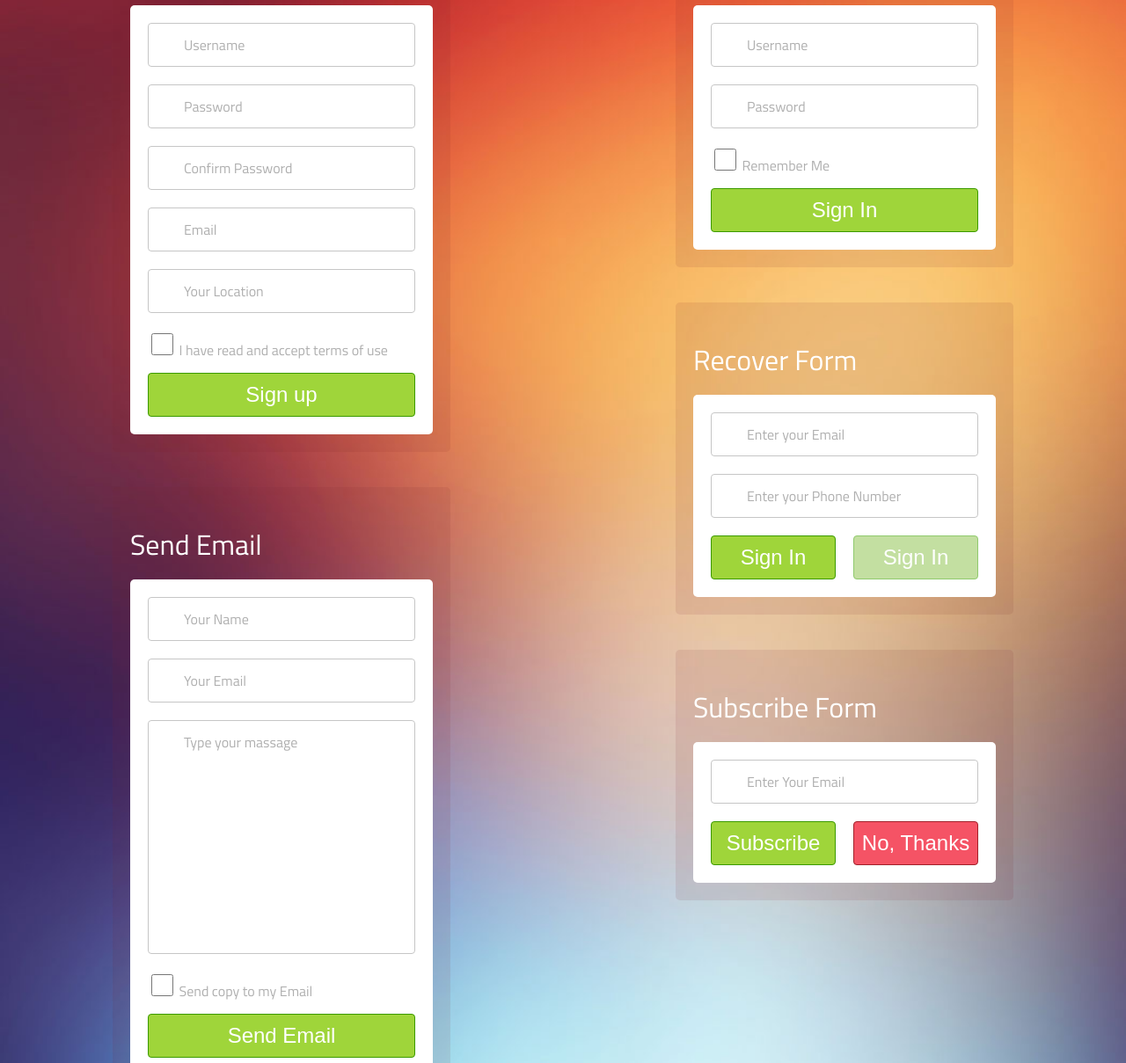
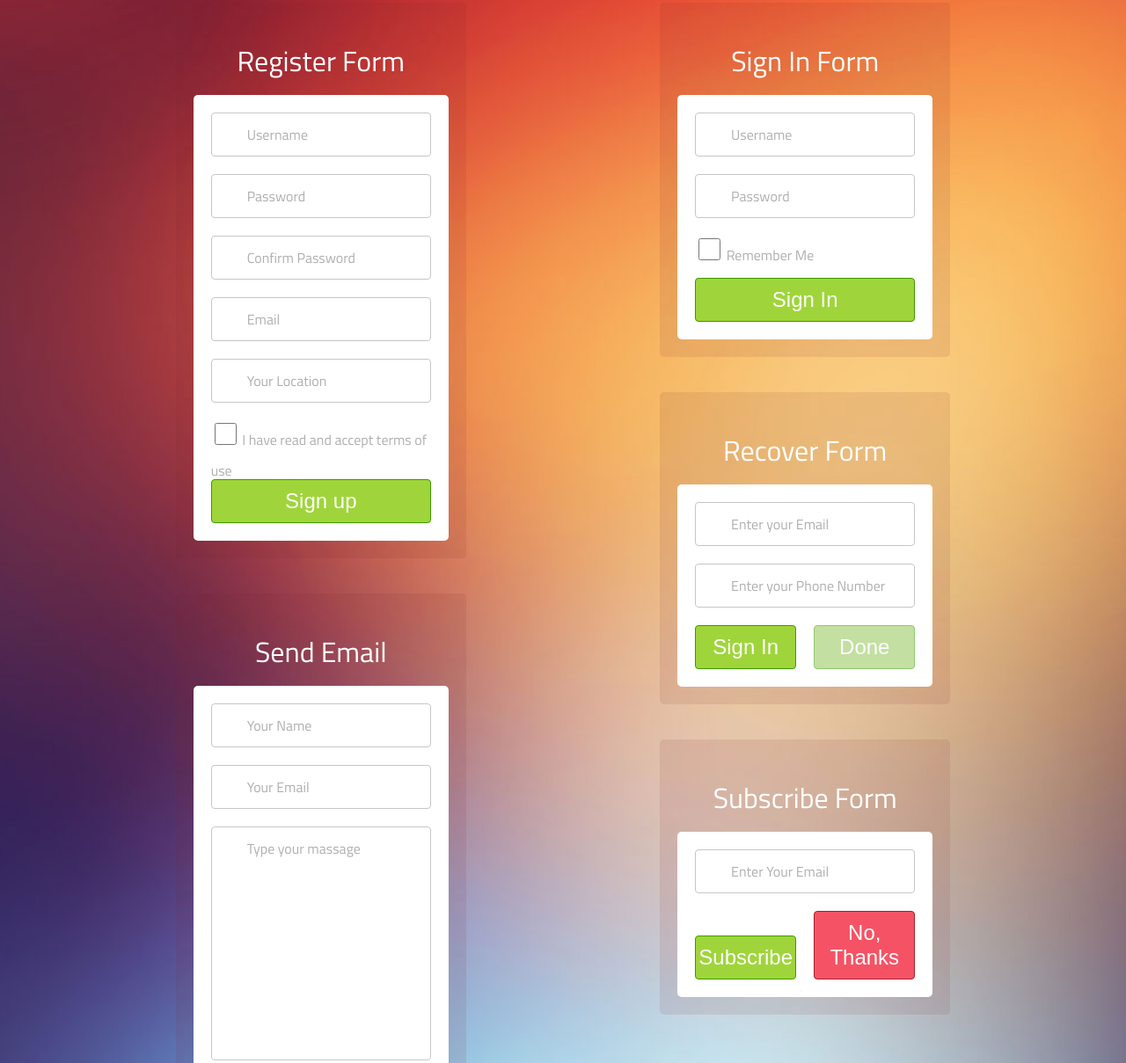
Before and after one commit to wilkpiotr/LAIT-project1, a plain HTML site: page index.html in a window 1280 px wide. Shown: the part 227-1436 px from the top of the page at 88% size. Drawn offline with Linux system fonts and the light colour scheme.

Commit message:
almost done

```diff
--- a/css/style.css
+++ b/css/style.css
@@ -4,8 +4,6 @@
 
 body {
     display: block;
-    width: 100vw;
-
     font-family: 'Titillium Web', sans-serif;
     font-size: 16px;
     line-height: 1.2;
@@ -17,8 +15,9 @@ body {
     width: 100%;
     height: 100%;
     margin: auto;
+    padding: 15vh 7vw 10vh;
     background-image: url("../image/top-logo.png"), url("../image/bottom-logo.png"), url("../image/background.jpg");
-    background-position: center top, center bottom;
+    background-position: center top 5vw, center bottom 5vw, center center;
     background-repeat: no-repeat, no-repeat, no-repeat;
     background-size: auto, auto, cover;
 }
@@ -44,6 +43,7 @@ h2 {
     font-weight: 400;
     margin-bottom: 20px;
     color: white;
+    text-align: center;
 }
 .container {
     background-color: rgba(117, 29, 38, 0.1);
--- a/index.html
+++ b/index.html
@@ -18,12 +18,12 @@
             <div class="container register">
                 <h2>Register Form</h2>
                 <form class="register">
-                    <input type="text" name="register-name" placeholder="Username">
-                    <input type="password" name="register-password" placeholder="Password">
-                    <input type="password" name="register-confirm-password" placeholder="Confirm Password">
-                    <input type="email" name="register-email" placeholder="Email">
-                    <input type="text" name="location" placeholder="Your Location">
-                    <input type="checkbox" name="register-checkbox" value="accept">
+                    <input type="text" name="register-name" id="register-name" placeholder="Username">
+                    <input type="password" name="register-password" id="register-password" placeholder="Password">
+                    <input type="password" name="register-confirm-password" id="register-confirm-password" placeholder="Confirm Password">
+                    <input type="email" name="register-email" id="register-email" placeholder="Email">
+                    <input type="text" name="location" id="location" placeholder="Your Location">
+                    <input type="checkbox" name="register-checkbox"  id="register-checkbox" value="accept">
                     <label for="register-checkbox">I have read and accept terms of use</label>
                     <button  class ="green-button button-register" type="submit">Sign up</button>
                 </form>
@@ -32,10 +32,10 @@
             <div class="container send">
                 <h2>Send Email</h2>
                 <form class="send-email">
-                    <input type="text" name="send-email-name" placeholder="Your Name">
-                    <input type="email" name="send-email-email" placeholder="Your Email">
-                    <textarea name="send-email-textarea" rows="10" placeholder="Type your massage"></textarea>
-                    <input type="checkbox" name="send-email-checkbox" value="accept">
+                    <input type="text" name="send-email-name" id="send-email-name" placeholder="Your Name">
+                    <input type="email" name="send-email-email" id="send-email-email" placeholder="Your Email">
+                    <textarea name="send-email-textarea" id="send-email-textarea" rows="10" placeholder="Type your massage"></textarea>
+                    <input type="checkbox" name="send-email-checkbox" id="send-email-checkbox" value="accept">
                     <label for="send-email-checkbox">Send copy to my Email</label>
                     <button class="green-button send" type="submit">Send Email</button>
                 </form>
@@ -48,20 +48,20 @@
             <div class="container sign-in-form">
                 <h2>Sign In Form</h2>
                 <form class="sign-in">
-                    <input type="text" name="sign-in-name" placeholder="Username">
-                    <input type="password" name="sign-in-password" placeholder="Password">
-                    <input type="checkbox" name="sign-in-checkbox" value="accept">
+                    <input type="text" name="sign-in-name" id="sign-in-name" placeholder="Username">
+                    <input type="password" name="sign-in-password" id="sign-in-password" placeholder="Password">
+                    <input type="checkbox" name="sign-in-checkbox" id="sign-in-checkbox" value="accept">
                     <label for="sign-in-checkbox">Remember Me</label>
-                    <button class="green-button button-sign-in" type="submit">Sign In</button>
+                    <button class="green-button button-sign-in" type="link">Sign In</button>
                 </form>
             </div>
 
             <div class="container recover">
                 <h2>Recover Form</h2>
                 <form class="recover">
-                    <input type="email" name="recover-email" placeholder="Enter your Email">
-                    <input type="tel" name="recover-tel" placeholder="Enter your Phone Number">
-                    <div class="green-button-div"><button class="green-button send" type="submit">Sign In</button></div><div class="second-button-div"><button class="greenlight-button done" type="submit">Sign In</button></div>
+                    <input type="email" name="recover-email" id="recover-email" placeholder="Enter your Email">
+                    <input type="tel" name="recover-tel" id="recover-tel" placeholder="Enter your Phone Number">
+                    <div class="green-button-div"><button class="green-button send" type="submit">Sign In</button></div><div class="second-button-div"><button class="greenlight-button done" type="submit">Done</button></div>
                 </form>
             </div>
 
@@ -69,8 +69,8 @@
             <div class="container subscribe">
                 <h2>Subscribe Form</h2>
                 <form class="subscribe-form">
-                    <input type="email" name="subscribe-email" placeholder="Enter Your Email">
-                    <div class="green-button-div"><button class="green-button" type="submit">Subscribe</button></div><div class="second-button-div"><button class="red-button" type="submit">No, Thanks</button></div>    </form>
+                    <input type="email" name="subscribe-email" id="subscribe-email" placeholder="Enter Your Email">
+                    <div class="green-button-div"><button class="green-button" type="submit">Subscribe</button></div><div class="second-button-div"><button class="red-button" type="reset">No, Thanks</button></div>    </form>
             </div>
 
         </div>
```
